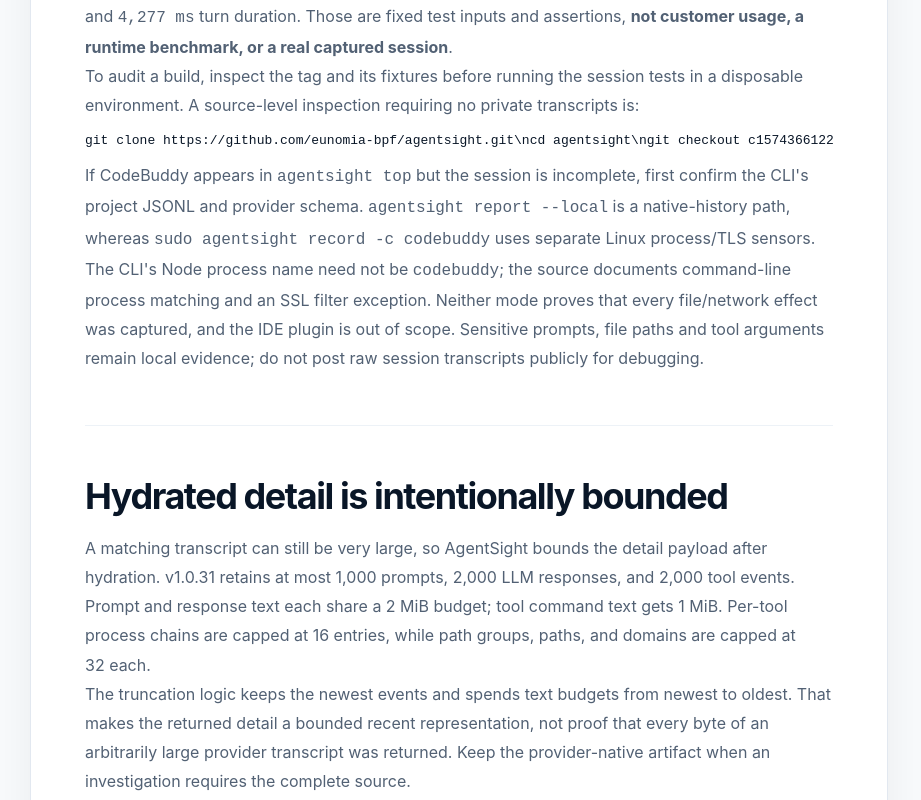
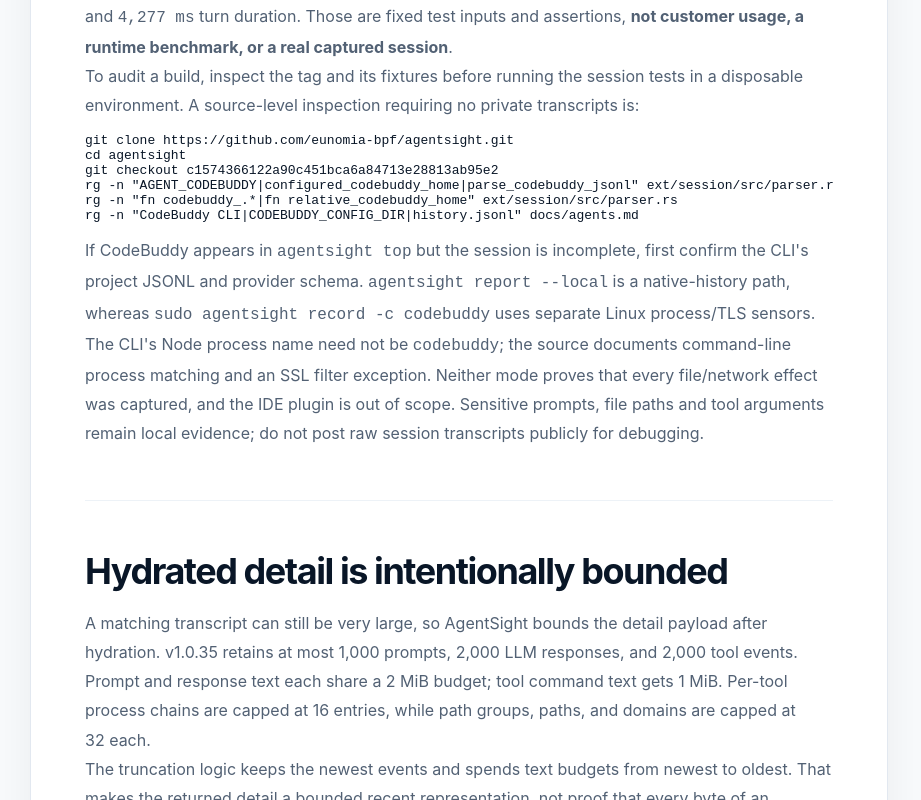
Before and after one commit to eunomia-bpf/agentsight-website, a Next.js app: page /blog/how-agentsight-discovers-local-agent-sessions in a window 1280 px wide. Shown: the part 5460-6260 px from the top of the page, without its empty margins (0-921 px from the left). Built offline with nearby package versions, Linux system fonts and the light colour scheme.

Commit message:
docs(seo): correct reproducible command formatting and current scope

```diff
--- a/src/app/blog/how-agentsight-discovers-local-agent-sessions/page.tsx
+++ b/src/app/blog/how-agentsight-discovers-local-agent-sessions/page.tsx
@@ -290,7 +290,7 @@ export default function LocalSessionDiscoveryArticle() {
                 'rg -n "AGENT_CODEBUDDY|configured_codebuddy_home|parse_codebuddy_jsonl" ext/session/src/parser.rs',
                 'rg -n "fn codebuddy_.*|fn relative_codebuddy_home" ext/session/src/parser.rs',
                 'rg -n "CodeBuddy CLI|CODEBUDDY_CONFIG_DIR|history.jsonl" docs/agents.md',
-              ].join('\\n')}</code></pre>
+              ].join('\n')}</code></pre>
               <p>
                 If CodeBuddy appears in <code>agentsight top</code> but the session is incomplete, first confirm the
                 CLI's project JSONL and provider schema. <code>agentsight report --local</code> is a native-history
@@ -305,7 +305,7 @@ export default function LocalSessionDiscoveryArticle() {
             <section>
               <h2>Hydrated detail is intentionally bounded</h2>
               <p>
-                A matching transcript can still be very large, so AgentSight bounds the detail payload after hydration. v1.0.31
+                A matching transcript can still be very large, so AgentSight bounds the detail payload after hydration. v1.0.35
                 retains at most 1,000 prompts, 2,000 LLM responses, and 2,000 tool events. Prompt and response text each share a
                 2 MiB budget; tool command text gets 1 MiB. Per-tool process chains are capped at 16 entries, while path groups,
                 paths, and domains are capped at 32 each.
```
